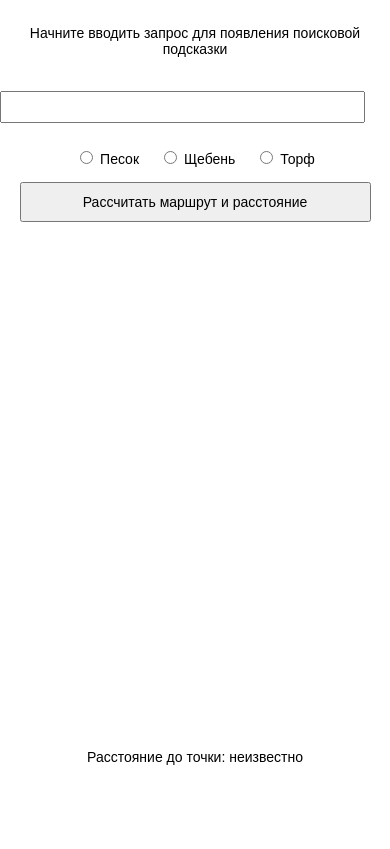
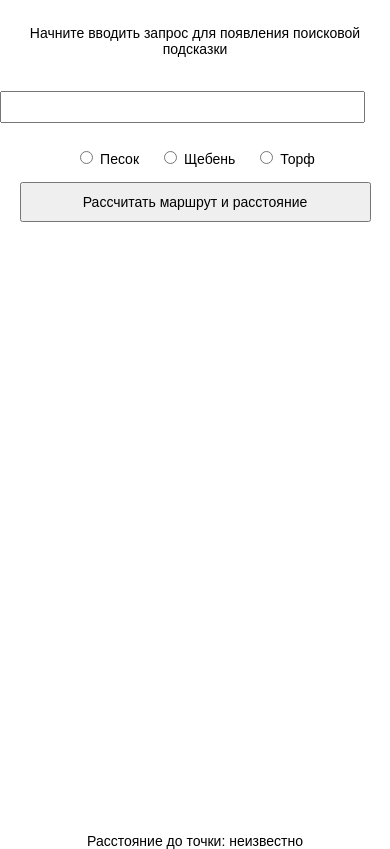
Before and after one commit to avizero/calc, a plain HTML site: page index.html in a window 390 px wide. Shown: the part 44-893 px from the top of the page. Before the commit the page ends 863 px from the top, so only its background shows below. Drawn offline with Linux system fonts and the light colour scheme.

Commit message:
Update index.html

```diff
--- a/index.html
+++ b/index.html
@@ -151,7 +151,8 @@ height: calc(100vh - 30%); /* Учитываем 30% для других эле
     }
 
     #map {
-        height: 60vh; /* Уменьшаем карту до 60% высоты */
+    width: 100%;
+    height: calc(100vh - 30%); /* Учитываем 30% для других элементов */
     }
 
     .header {
```
